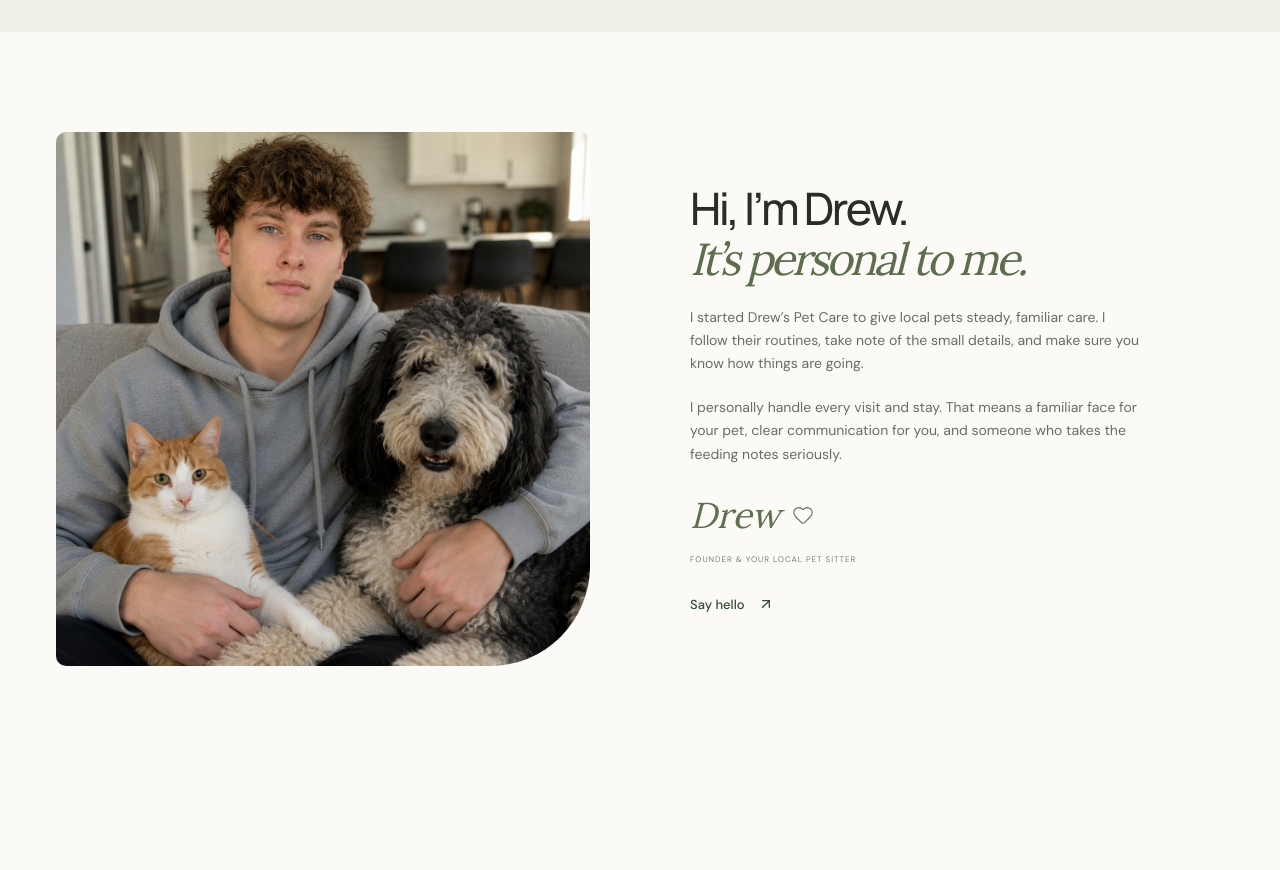
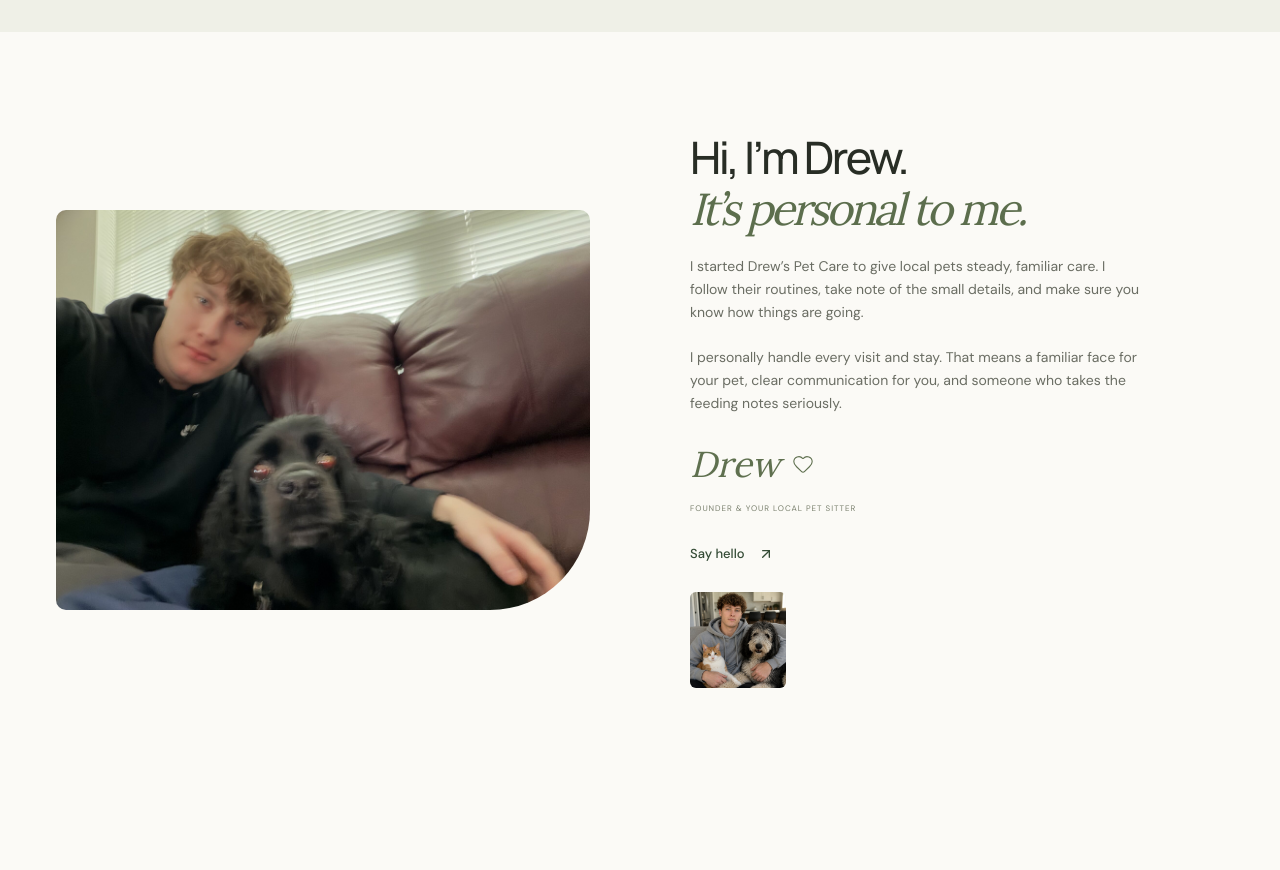
Before and after one commit to drewsephski/drewspets, a Next.js app: page / in a window 1280 px wide. Shown: the part 2980-3850 px from the top of the page. Built offline with nearby package versions, Linux system fonts and the light colour scheme; no server answers.

Commit message:
refresh the about section photos

```diff
--- a/app/globals.css
+++ b/app/globals.css
@@ -535,6 +535,18 @@ summary:focus-visible {
   width: 100%;
   height: auto;
 }
+.about-photo-small {
+  width: 96px;
+  margin-top: 28px;
+  overflow: hidden;
+  border-radius: 6px;
+  line-height: 0;
+}
+.about-photo-small img {
+  display: block;
+  width: 100%;
+  height: auto;
+}
 .photo-gallery-grid {
   columns: 3;
   column-gap: 14px;
--- a/app/page.tsx
+++ b/app/page.tsx
@@ -305,10 +305,10 @@ export default function Home() {
       <section id="about" className="shell section about-section">
         <div className="about-photo">
           <Image
-            src="/images/drew-with-phoenix-and-macy.jpg"
-            alt="Drew at home with his dog and cat"
-            width={1254}
-            height={1254}
+            src="/images/drew-and-dog-at-home.jpg"
+            alt="Drew relaxing at home with a dog"
+            width={2200}
+            height={1650}
             sizes="(max-width: 760px) 100vw, 45vw"
           />
         </div>
@@ -335,6 +335,15 @@ export default function Home() {
           <Link href="/contact" className="text-link">
             Say hello <ArrowUpRight size={16} />
           </Link>
+          <div className="about-photo-small">
+            <Image
+              src="/images/drew-with-phoenix-and-macy.jpg"
+              alt="Drew with a dog and cat"
+              width={1254}
+              height={1254}
+              sizes="96px"
+            />
+          </div>
         </div>
       </section>
       <section
```
